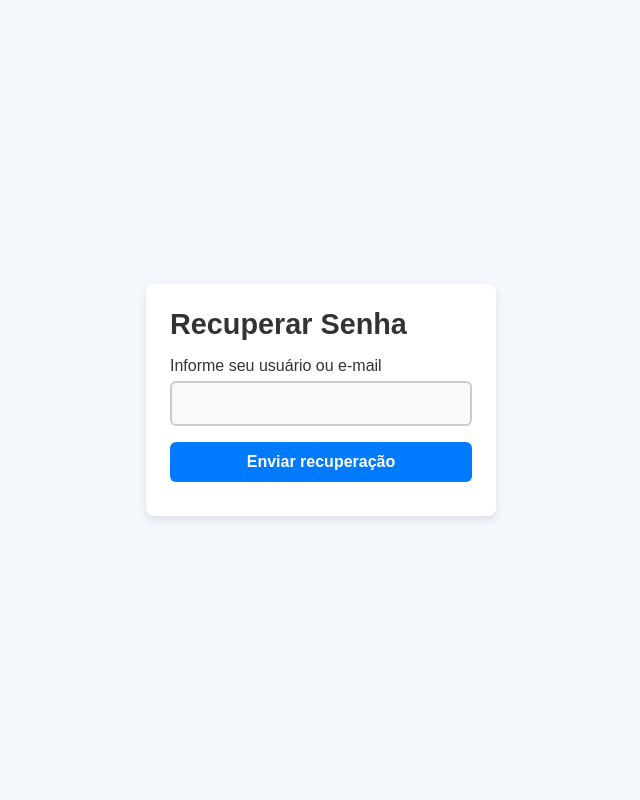
After one commit to PedroWu7/sistema-de-matricula-escolar, a PHP site: page /esqueciSenha.php in a window 1280 px wide. The commit adds this page. Shown: the whole page, without its empty margins (319-959 px from the left). Run offline with PHP 8.4, Linux system fonts and the light colour scheme.

Commit message:
o botao de esqueci a senha

```diff
--- /dev/null
+++ b/esqueciSenha.php
@@ -0,0 +1,36 @@
+<!-- esqueciSenha.php -->
+<!DOCTYPE html>
+<html lang="pt-br">
+<head>
+    <meta charset="UTF-8">
+    <title>Recuperar Senha</title>
+    <link rel="stylesheet" href="style.css">
+</head>
+<body>
+    <section>
+        <form method="post">
+            <h1>Recuperar Senha</h1>
+            <label for="usuarioEmail">Informe seu usuário ou e-mail</label>
+            <input type="text" id="usuarioEmail" name="usuarioEmail" required>
+            <input type="submit" value="Enviar recuperação">
+        </form>
+    </section>
+</body>
+</html>
+
+<?php
+if ($_SERVER["REQUEST_METHOD"] === "POST") {
+    $usuarioEmail = $_POST["usuarioEmail"];
+
+    require_once "banco.php";
+    $sql = "SELECT * FROM alunos WHERE usuario = '$usuarioEmail'";
+    $result = $conn->query($sql);
+
+    if ($result->num_rows > 0) {
+        echo "<p>Instruções para redefinir a senha foram enviadas (simulação).</p>";
+        // Aqui você poderia enviar um e-mail real ou gerar um token para redefinição.
+    } else {
+        echo "<p>Usuário não encontrado.</p>";
+    }
+}
+?>
--- a/login.php
+++ b/login.php
@@ -23,6 +23,8 @@
             <input type="password" id="inputSenha" name="inputSenha" required>
             <input type="submit" value="Logar">
             <input type="submit" onclick="window.location.href='criarUsuario.php'" value="Cadastrar">
+            <!-- Botão 'Esqueci a Senha' -->
+            <p><a href = "esqueciSenha.php">Esqueceu a senha?</a></p>
         </form>
     </section>
 </body>
```
